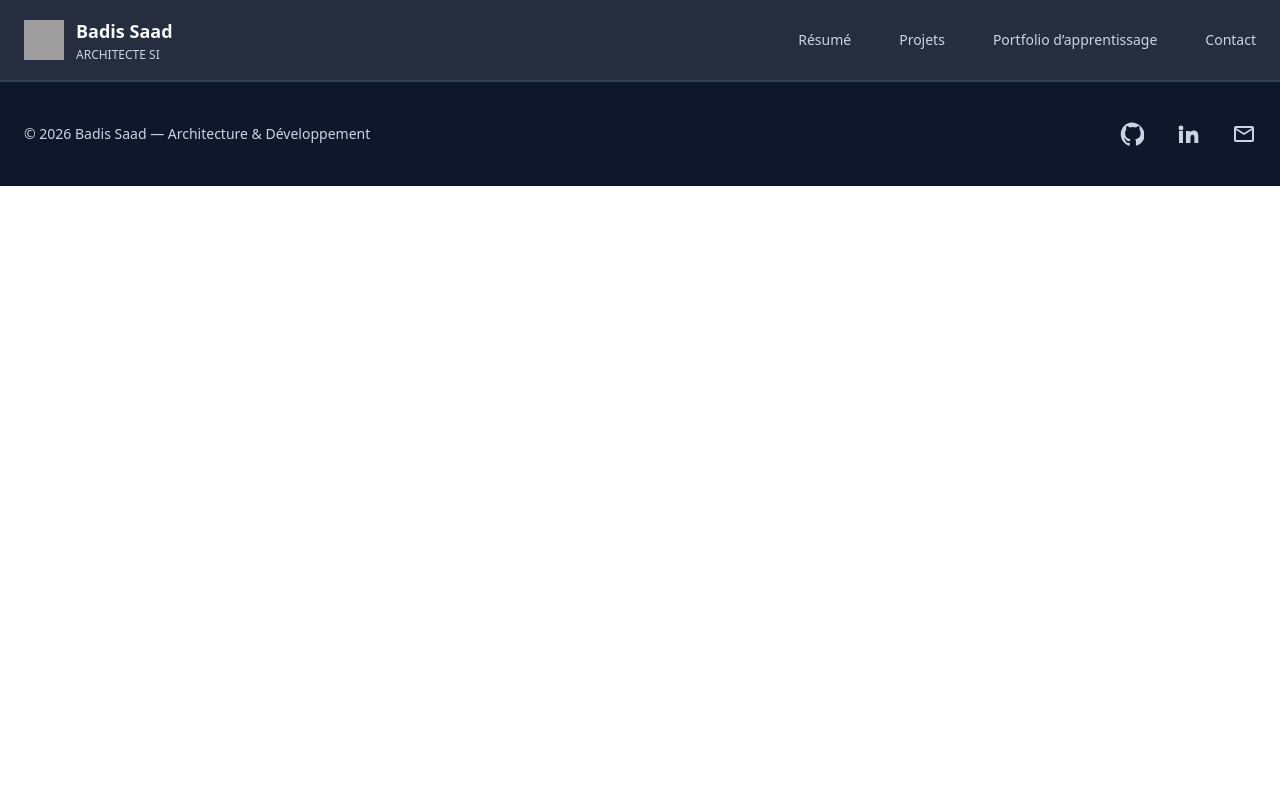
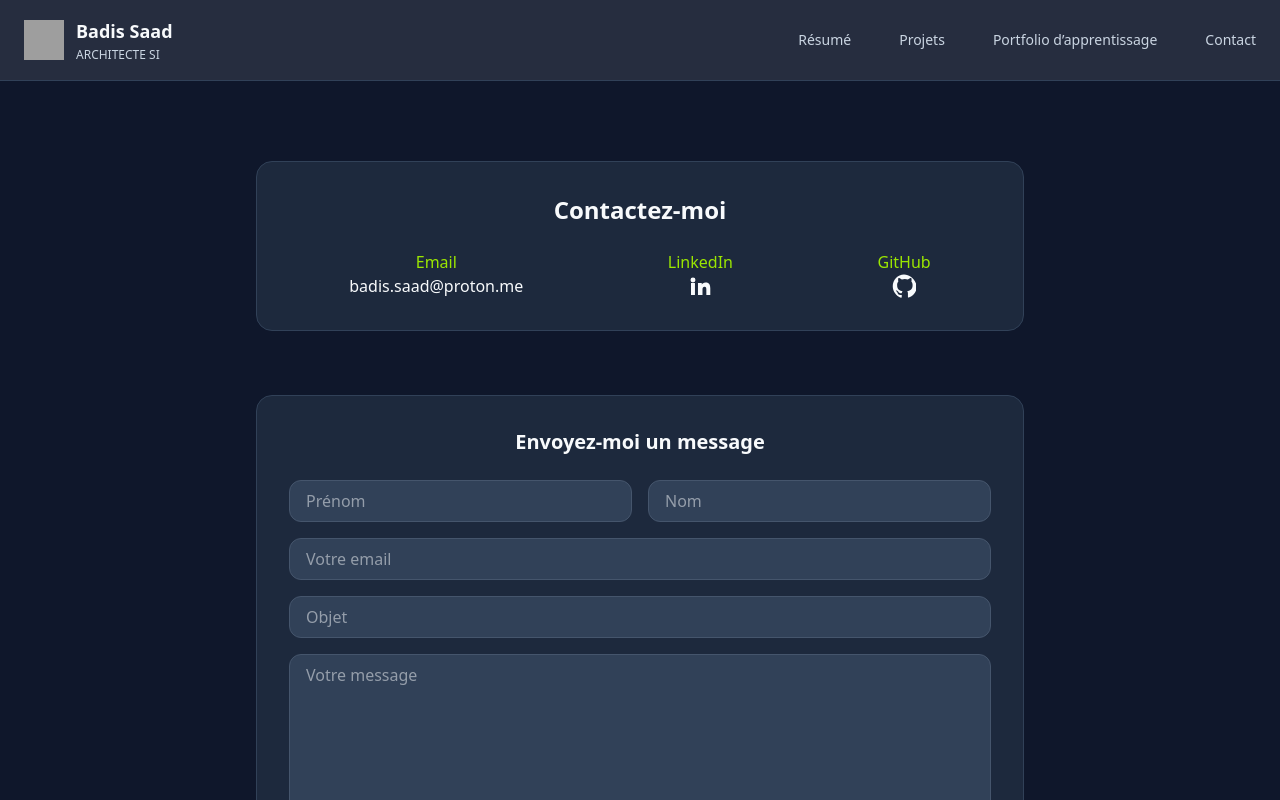
Before and after one commit to badis-saad/portfolio, a Vue app: page /contact in a window 1280 px wide. Shown: the top 800 px of the page. Built offline with nearby package versions, Linux system fonts and the light colour scheme; grey boxes are pictures that could not be loaded.

Commit message:
feat : contact

```diff
--- a/src/components/CVSection.vue
+++ /dev/null
@@ -1,48 +0,0 @@
-<!-- CVSection.vue -->
-<template>
-  <div class="cv-section p-4 border border-gray-300 rounded-lg shadow-md bg-white">
-    <div class="flex justify-between items-center mb-4">
-      <h2 class="text-xl font-semibold">Mon CV</h2>
-      <div class="space-x-2">
-        <button
-          class="bg-blue-500 text-white px-4 py-2 rounded hover:bg-blue-600 transition"
-          @click="downloadCV"
-        >
-          Download
-        </button>
-        <button
-          class="bg-green-500 text-white px-4 py-2 rounded hover:bg-green-600 transition"
-          @click="previewCV"
-        >
-          Prévisualiser
-        </button>
-      </div>
-    </div>
-
-    <!-- Placeholder CV aperçu -->
-    <div class="cv-preview border border-gray-200 rounded p-4 bg-gray-50 text-gray-600">
-      Aperçu du CV ici...
-    </div>
-  </div>
-</template>
-
-<script setup>
-const downloadCV = () => {
-  // Placeholder : futur téléchargement
-  alert('Téléchargement du CV');
-};
-
-const previewCV = () => {
-  // Placeholder : futur aperçu
-  alert('Prévisualisation du CV');
-};
-</script>
-
-<style scoped>
-.cv-section {
-  font-family: 'Inter', sans-serif;
-}
-.cv-preview {
-  min-height: 150px;
-}
-</style>
--- a/src/router/index.ts
+++ b/src/router/index.ts
@@ -1,6 +1,7 @@
 import { createRouter, createWebHistory } from 'vue-router'
 import Home from "@/views/Home.vue";
 import Resume from "@/views/Resume.vue";
+import Contact from "@/views/Contact.vue";
 
 const router = createRouter({
   history: createWebHistory(import.meta.env.BASE_URL),
@@ -15,6 +16,11 @@ const router = createRouter({
       name: 'resume',
       component: Resume,
     },
+    {
+      path: '/contact',
+      name: 'contact',
+      component: Contact,
+    },
   ],
 })
 
--- /dev/null
+++ b/src/views/Contact.vue
@@ -0,0 +1,121 @@
+<template>
+  <main class="bg-slate-900 text-slate-50 min-h-screen flex justify-center px-6 py-20">
+    <div class="w-full max-w-3xl space-y-16">
+
+      <!-- SECTION INFOS DE CONTACT -->
+      <section class="bg-slate-800 border border-slate-700 rounded-2xl p-8 text-center">
+        <h1 class="text-2xl font-semibold mb-6">Contactez-moi</h1>
+
+        <div class="flex flex-col md:flex-row md:justify-around gap-6">
+          <!-- Email -->
+          <div class="flex flex-col items-center">
+            <p class="text-lime-400 font-medium">Email</p>
+            <a href="mailto:badis.saad@proton.me" class="hover:text-lime-300 transition">badis.saad@proton.me</a>
+          </div>
+
+          <!-- LinkedIn -->
+          <div class="flex flex-col items-center">
+            <p class="text-lime-400 font-medium">LinkedIn</p>
+            <a href="https://www.linkedin.com/in/badis-saad/" target="_blank" class="hover:text-lime-300 transition">
+              <svg class="w-6 h-6 fill-current" viewBox="0 0 24 24">
+                <path
+                  d="M4.98 3.5a2.48 2.48 0 1 0 0 4.96 2.48 2.48 0 0 0 0-4.96zM3 8.98h3.96V21H3V8.98zM9.98 8.98h3.8v1.64h.05c.53-1 1.82-2.06 3.74-2.06 4 0 4.73 2.63 4.73 6.05V21h-3.96v-5.38c0-1.28-.02-2.93-1.79-2.93-1.79 0-2.06 1.4-2.06 2.84V21H9.98V8.98z"
+                />
+              </svg>
+            </a>
+          </div>
+
+          <!-- GitHub -->
+          <div class="flex flex-col items-center">
+            <p class="text-lime-400 font-medium">GitHub</p>
+            <a href="https://github.com/badis-saadl" target="_blank" class="hover:text-lime-300 transition">
+              <svg class="w-6 h-6 fill-current" viewBox="0 0 24 24">
+                <path
+                  d="M12 0.5C5.73 0.5.75 5.7.75 12.3c0 5.3 3.44 9.8 8.2 11.4.6.1.8-.3.8-.6v-2.2c-3.34.8-4.04-1.7-4.04-1.7-.55-1.5-1.34-1.9-1.34-1.9-1.1-.8.08-.8.08-.8 1.22.1 1.86 1.3 1.86 1.3 1.08 1.9 2.83 1.4 3.52 1.1.1-.8.42-1.4.76-1.7-2.67-.3-5.47-1.4-5.47-6.2 0-1.4.47-2.6 1.24-3.5-.12-.3-.54-1.6.12-3.4 0 0 1.02-.3 3.34 1.3a11.3 11.3 0 0 1 6.08 0c2.32-1.6 3.34-1.3 3.34-1.3.66 1.8.24 3.1.12 3.4.77.9 1.24 2.1 1.24 3.5 0 4.8-2.8 5.9-5.48 6.2.44.4.82 1.1.82 2.3v3.4c0 .3.2.7.8.6 4.76-1.6 8.2-6.1 8.2-11.4C23.25 5.7 18.27.5 12 .5z"
+                />
+              </svg>
+            </a>
+          </div>
+        </div>
+      </section>
+
+      <!-- SECTION FORMULAIRE DE CONTACT -->
+      <section class="bg-slate-800 border border-slate-700 rounded-2xl p-8">
+        <h2 class="text-xl font-semibold mb-6 text-center">Envoyez-moi un message</h2>
+
+        <form
+          @submit.prevent="sendMail"
+          class="flex flex-col gap-4"
+        >
+          <div class="flex flex-col md:flex-row gap-4">
+            <input
+              v-model="firstName"
+              type="text"
+              placeholder="Prénom"
+              required
+              class="flex-1 px-4 py-2 rounded-xl bg-slate-700 border border-slate-600 focus:border-lime-400 focus:outline-none"
+            />
+            <input
+              v-model="lastName"
+              type="text"
+              placeholder="Nom"
+              required
+              class="flex-1 px-4 py-2 rounded-xl bg-slate-700 border border-slate-600 focus:border-lime-400 focus:outline-none"
+            />
+          </div>
+
+          <input
+            v-model="email"
+            type="email"
+            placeholder="Votre email"
+            required
+            class="w-full px-4 py-2 rounded-xl bg-slate-700 border border-slate-600 focus:border-lime-400 focus:outline-none"
+          />
+
+          <input
+            v-model="subject"
+            type="text"
+            placeholder="Objet"
+            required
+            class="w-full px-4 py-2 rounded-xl bg-slate-700 border border-slate-600 focus:border-lime-400 focus:outline-none"
+          />
+
+          <textarea
+            v-model="message"
+            placeholder="Votre message"
+            rows="6"
+            required
+            class="w-full px-4 py-2 rounded-xl bg-slate-700 border border-slate-600 focus:border-lime-400 focus:outline-none"
+          ></textarea>
+
+          <button
+            type="submit"
+            class="px-6 py-3 rounded-xl bg-lime-400 text-slate-900 font-medium hover:bg-lime-300 transition"
+          >
+            Envoyer
+          </button>
+        </form>
+      </section>
+
+    </div>
+  </main>
+</template>
+
+<script setup lang="ts">
+import { ref } from 'vue'
+
+// Formulaire
+const firstName = ref('')
+const lastName = ref('')
+const email = ref('')
+const subject = ref('')
+const message = ref('')
+
+// Fonction pour ouvrir le mailto avec tous les champs
+function sendMail() {
+  const mailto = `mailto:badis.saad@proton.me?subject=${encodeURIComponent(subject.value)}&body=${encodeURIComponent(
+    `Nom: ${lastName.value}\nPrénom: ${firstName.value}\nEmail: ${email.value}\n\nMessage:\n${message.value}`
+  )}`
+  window.location.href = mailto
+}
+</script>
```
